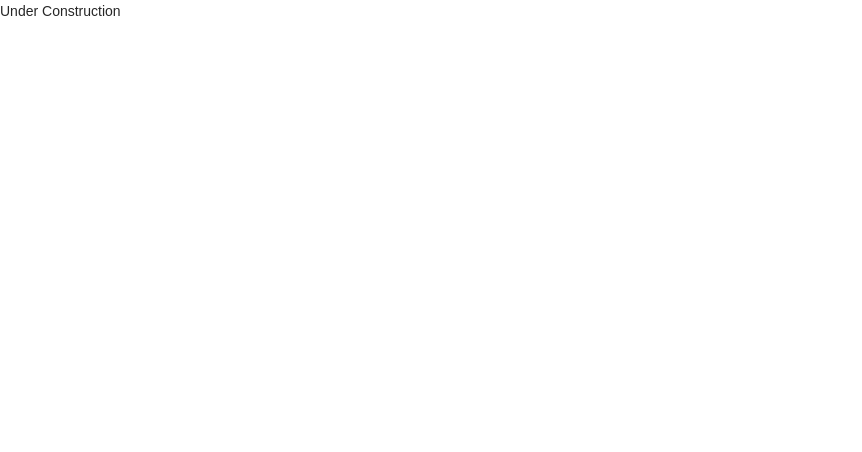
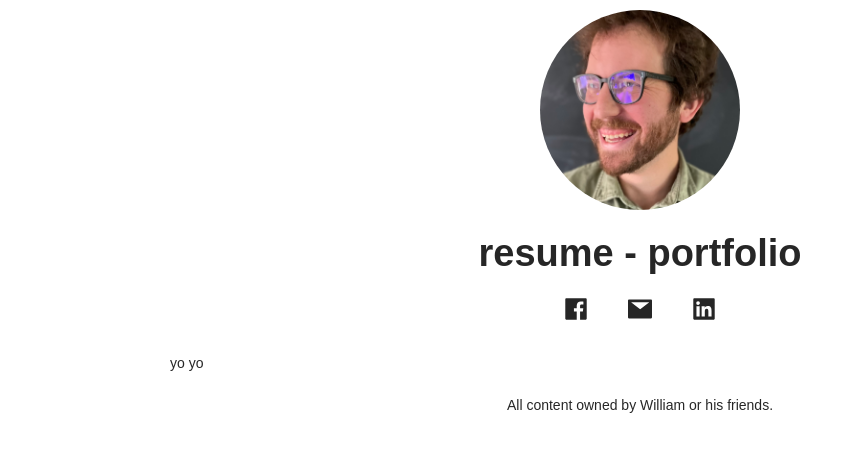
Before and after one commit to willitsw/williamwillits-ui, a React (Create React App) app: page /portfolio in a window 1280 px wide. Shown: the top 452 px of the page, without its empty margins (0-862 px from the left). Built offline with nearby package versions, Linux system fonts and the light colour scheme; a web font is replaced by a local one.

Commit message:
scaffold out the resume page

```diff
--- a/src/App.tsx
+++ b/src/App.tsx
@@ -1,11 +1,12 @@
 import { BrowserRouter, Route, Routes } from "react-router-dom";
 import MusicPage from "./pages/music/index";
+import PortfolioPage from "./pages/portolio";
 
 const App = () => {
   return (
     <BrowserRouter>
       <Routes>
-        <Route path="/portfolio" element={<div>Under Construction</div>} />
+        <Route path="/portfolio" element={<PortfolioPage />} />
         <Route path="*" element={<MusicPage />} />
       </Routes>
     </BrowserRouter>
--- a/src/components/layout/header.tsx
+++ b/src/components/layout/header.tsx
@@ -1,5 +1,4 @@
-import { Avatar } from "antd";
-import Heading from "../typography/heading";
+import { Avatar, Typography } from "antd";
 import styles from "./header.module.css";
 
 interface HeaderProps {
@@ -11,7 +10,7 @@ const Header = ({ imageUrl, title }: HeaderProps) => {
   return (
     <div className={styles.container}>
       <Avatar src={imageUrl} size={200} style={{ marginBottom: "20px" }} />
-      <Heading>{title}</Heading>
+      <Typography.Title level={1}>{title}</Typography.Title>
     </div>
   );
 };
--- /dev/null
+++ b/src/components/layout/page.tsx
@@ -0,0 +1,42 @@
+import { FacebookFilled, MailFilled, LinkedinFilled } from "@ant-design/icons";
+import { Row, Col, Button } from "antd";
+import React from "react";
+import Footer from "./footer";
+import Header from "./header";
+
+interface PageProps {
+  title: string;
+  imageUrl: string;
+  children: React.ReactNode;
+}
+
+const ICON_SIZE = 24;
+
+const Page = ({ title, imageUrl, children }: PageProps) => {
+  return (
+    <div className="wrapper">
+      <Header title={title} imageUrl={imageUrl} />
+      <Row gutter={8} justify="center" style={{ marginBottom: "24px" }}>
+        <Col>
+          <Button type="text" href="https://www.facebook.com/bill.willits/">
+            <FacebookFilled style={{ fontSize: ICON_SIZE }} />
+          </Button>
+        </Col>
+        <Col>
+          <Button type="text" href="mailto:willitsw@gmail.com">
+            <MailFilled style={{ fontSize: ICON_SIZE }} />
+          </Button>
+        </Col>
+        <Col>
+          <Button type="text" href="https://www.linkedin.com/in/bill-willits/">
+            <LinkedinFilled style={{ fontSize: ICON_SIZE }} />
+          </Button>
+        </Col>
+      </Row>
+      {children}
+      <Footer />
+    </div>
+  );
+};
+
+export default Page;
--- a/src/components/typography/heading.tsx
+++ /dev/null
@@ -1,13 +0,0 @@
-import { Typography } from "antd";
-
-interface HeadingProps {
-  headingLevel?: 1 | 2 | 3 | 4 | 5;
-  children: JSX.Element | string;
-}
-
-const Heading = ({ children, headingLevel = 1 }: HeadingProps) => {
-  const { Title } = Typography;
-  return <Title level={headingLevel}>{children}</Title>;
-};
-
-export default Heading;
--- a/src/components/typography/text.tsx
+++ /dev/null
@@ -1,12 +0,0 @@
-import { Typography } from "antd";
-
-interface TextProps {
-  children: JSX.Element | string;
-}
-
-const Text = ({ children }: TextProps) => {
-  const { Paragraph } = Typography;
-  return <Paragraph>{children}</Paragraph>;
-};
-
-export default Text;
--- a/src/pages/music/index.module.css
+++ /dev/null
@@ -1,3 +0,0 @@
-.icon{
-    font-size: 32px;
-}
--- a/src/pages/music/index.tsx
+++ b/src/pages/music/index.tsx
@@ -1,36 +1,19 @@
-import { FacebookFilled, MailFilled } from "@ant-design/icons";
-import { Button, Col, Row } from "antd";
-import Footer from "../../components/layout/footer";
-import Header from "../../components/layout/header";
-import Text from "../../components/typography/text";
+import { Col, Row, Typography } from "antd";
+import Page from "../../components/layout/page";
 import lutePic from "../../images/lute_selfie.png";
-import styles from "./index.module.css";
 import YouTubeSegment from "./youtube-segment";
 
 const MusicPage = () => {
   return (
-    <div className="wrapper">
-      <Header title="william willits, lute and guitar" imageUrl={lutePic} />
-      <Row gutter={16} justify="center" style={{ marginBottom: "24px" }}>
-        <Col>
-          <Button type="text" href="https://www.facebook.com/bill.willits/">
-            <FacebookFilled className={styles.icon} />
-          </Button>
-        </Col>
-        <Col>
-          <Button type="text" href="mailto:willitsw@gmail.com">
-            <MailFilled className={styles.icon} />
-          </Button>
-        </Col>
-      </Row>
-      <Text>
+    <Page title="william willits, lute and guitar" imageUrl={lutePic}>
+      <Typography.Paragraph>
         I am a musician based in Cincinnati, OH, and I primarily perform on the
         Renaissance lute, theorbo, and classical guitar. I earned a Masters
         degree in guitar performance and music history from the UC Conservatory
         of Music, and have performed as a soloist and in many groups over the
         years. Here are a few videos of performances I have done. Please reach
         out with any inquiries!
-      </Text>
+      </Typography.Paragraph>
       <Row gutter={[16, 24]} justify="space-around">
         <Col>
           <YouTubeSegment
@@ -69,9 +52,7 @@ const MusicPage = () => {
           />
         </Col>
       </Row>
-
-      <Footer />
-    </div>
+    </Page>
   );
 };
 
--- /dev/null
+++ b/src/pages/portolio/index.tsx
@@ -0,0 +1,12 @@
+import Page from "../../components/layout/page";
+import techSelfie from "../../images/tech_selfie.jpg";
+
+const PortfolioPage = () => {
+  return (
+    <Page title="resume - portfolio" imageUrl={techSelfie}>
+      yo yo
+    </Page>
+  );
+};
+
+export default PortfolioPage;
```
Also changed, not shown: src/images/tech_selfie.jpg (added), 1 other file (tests, documents, lock files or other folders).
